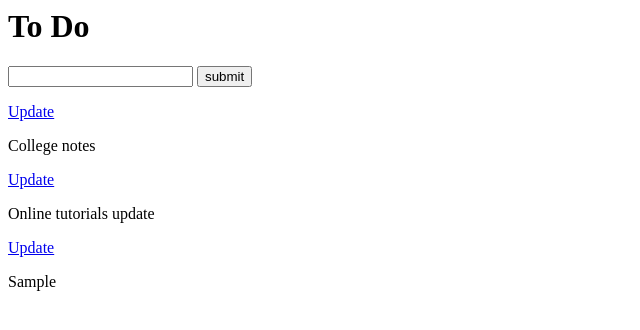
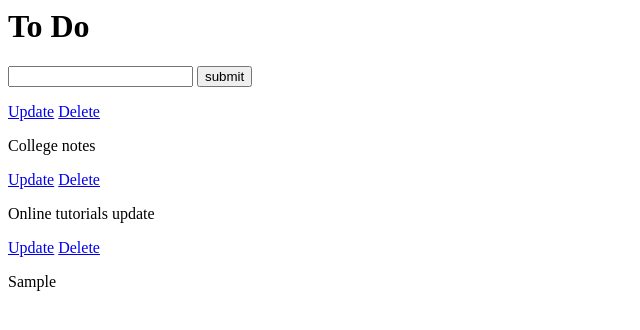
Before and after one commit to amjedsaleel/ToDo, a Django app: page / in a window 1280 px wide. Shown: the top 330 px of the page, without its empty margins (0-640 px from the left). Run offline with Django 3.2, Linux system fonts and the light colour scheme; data comes from the database, SQL or seed files in the repository; both versions use the stored data as it was after the commit.

Commit message:
delete tasks

```diff
--- /dev/null
+++ b/tasks/templates/tasks/delete.html
@@ -0,0 +1,6 @@
+<p>Are you sure want to delete?  "<b>{{ task }}</b>"</p>
+<a href="{% url 'list' %}">Cancel</a>
+<form method="post" action="">
+    {% csrf_token %}
+    <input type="submit" name="Conform" value="Delete">
+</form>
--- a/tasks/templates/tasks/list.html
+++ b/tasks/templates/tasks/list.html
@@ -10,6 +10,7 @@
 {% for task in tasks %}
     <div>
         <a href="{% url 'update_task' task.id %}">Update</a>
+        <a href="{% url 'delete_task' task.id %}">Delete</a>
         <p>{{ task }}</p>
     </div>
 {% endfor %}
--- a/tasks/urls.py
+++ b/tasks/urls.py
@@ -3,5 +3,6 @@ from django.urls import path
 from . import views
 urlpatterns = [
     path('', views.index, name='list'),
-    path('update_task/<str:pk>/', views.update_task, name='update_task')
+    path('update_task/<str:pk>/', views.update_task, name='update_task'),
+    path('delete_task/<str:pk>/', views.delete_task, name='delete_task'),
 ]
--- a/tasks/views.py
+++ b/tasks/views.py
@@ -29,3 +29,12 @@ def update_task(request, pk):
         return redirect('/')
     context = {'form': form}
     return render(request, 'tasks/update_task.html', context)
+
+
+def delete_task(request, pk):
+    task = Task.objects.get(id=pk)
+    if request.method == 'POST':
+        task.delete()
+        return redirect('/')
+    context = {'task': task}
+    return render(request, 'tasks/delete.html', context)
```
Also changed, not shown: db.sqlite3.
